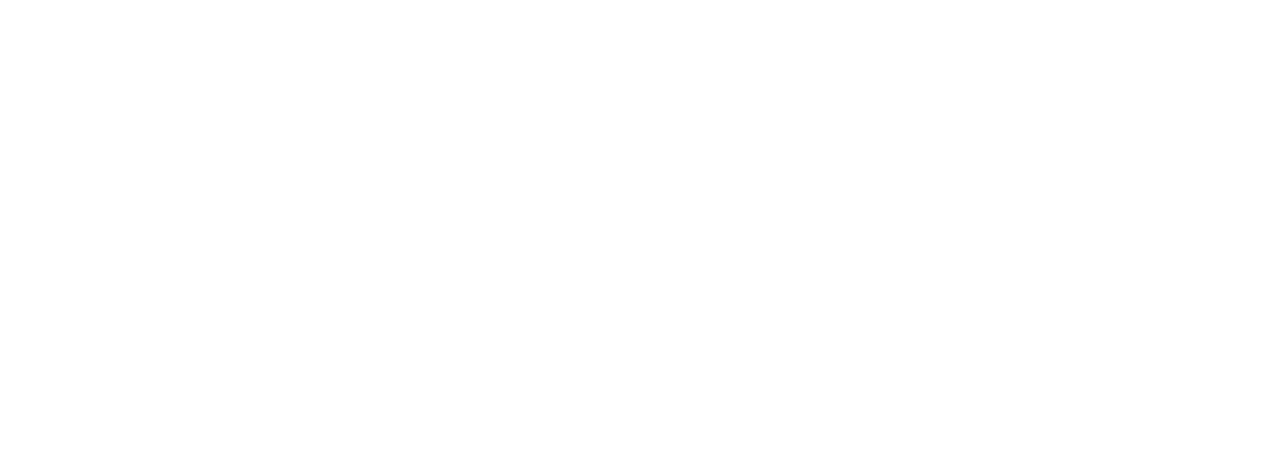
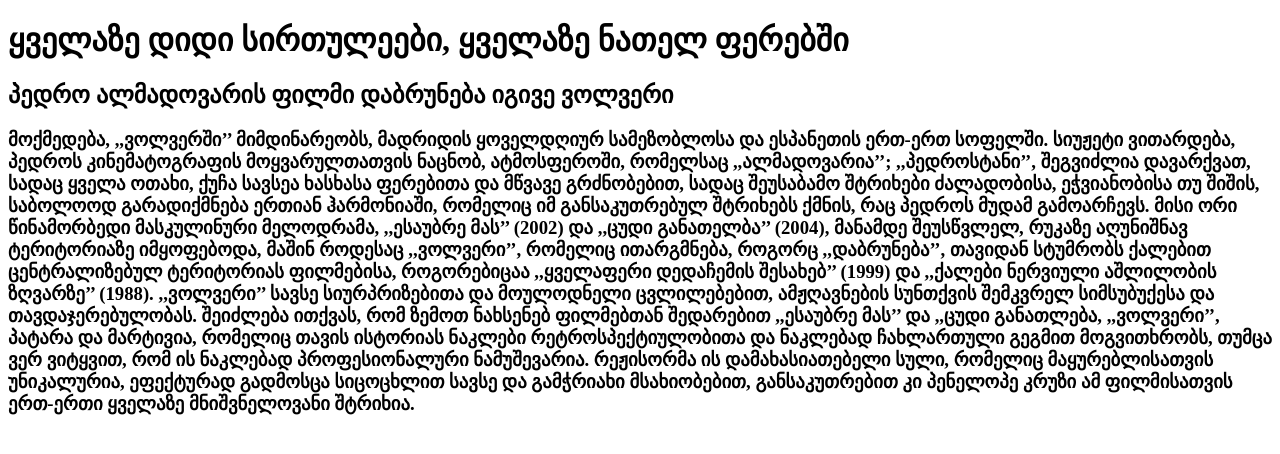
Before and after one commit to etunaa/Almadovar, a plain HTML site: page index.html in a window 1280 px wide. Drawn offline with Linux system fonts and the light colour scheme.

Commit message:
pirveli abzaci

```diff
--- a/index.html
+++ b/index.html
@@ -3,3 +3,11 @@
     <meta charset="UTF-8">
     <title>PEDRO ALMADOVAR</title>
 </head>
+<body>
+    <h1>ყველაზე დიდი სირთულეები, ყველაზე ნათელ ფერებში</h1>
+    <h2>პედრო ალმადოვარის ფილმი დაბრუნება იგივე ვოლვერი</h2>
+    <h3>   მოქმედება,  ,,ვოლვერში’’ მიმდინარეობს,  მადრიდის ყოველდღიურ სამეზობლოსა და ესპანეთის ერთ-ერთ სოფელში. სიუჟეტი ვითარდება, პედროს კინემატოგრაფის მოყვარულთათვის ნაცნობ, ატმოსფეროში, რომელსაც ,,ალმადოვარია’’; ,,პედროსტანი’’, შეგვიძლია დავარქვათ, სადაც ყველა ოთახი, ქუჩა სავსეა ხასხასა ფერებითა და მწვავე გრძნობებით, სადაც შეუსაბამო შტრიხები ძალადობისა, ეჭვიანობისა თუ შიშის, საბოლოოდ გარადიქმნება ერთიან ჰარმონიაში, რომელიც იმ  განსაკუთრებულ შტრიხებს ქმნის, რაც პედროს მუდამ გამოარჩევს.
+        მისი ორი წინამორბედი მასკულინური მელოდრამა, ,,ესაუბრე მას’’ (2002) და ,,ცუდი განათელბა’’ (2004),  მანამდე შეუსწვლელ, რუკაზე აღუნიშნავ ტერიტორიაზე იმყოფებოდა, მაშინ როდესაც ,,ვოლვერი’’, რომელიც ითარგმნება, როგორც ,,დაბრუნება’’, თავიდან სტუმრობს ქალებით ცენტრალიზებულ ტერიტორიას ფილმებისა, როგორებიცაა ,,ყველაფერი დედაჩემის შესახებ’’ (1999) და ,,ქალები ნერვიული აშლილობის ზღვარზე’’ (1988). ,,ვოლვერი’’  სავსე სიურპრიზებითა და მოულოდნელი ცვლილებებით, ამჟღავნების სუნთქვის შემკვრელ სიმსუბუქესა და თავდაჯერებულობას.  შეიძლება ითქვას, რომ ზემოთ ნახსენებ ფილმებთან შედარებით ,,ესაუბრე მას’’ და ,,ცუდი განათლება, ,,ვოლვერი’’, პატარა და მარტივია, რომელიც თავის ისტორიას ნაკლები რეტროსპექტიულობითა და ნაკლებად ჩახლართული გეგმით მოგვითხრობს, თუმცა ვერ ვიტყვით, რომ ის ნაკლებად პროფესიონალური ნამუშევარია. რეჟისორმა ის დამახასიათებელი სული, რომელიც მაყურებლისათვის უნიკალურია, ეფექტურად გადმოსცა სიცოცხლით სავსე და გამჭრიახი მსახიობებით, განსაკუთრებით კი პენელოპე კრუზი ამ ფილმისათვის ერთ-ერთი ყველაზე მნიშვნელოვანი შტრიხია.
+     </h3>
+
+</body>
```
